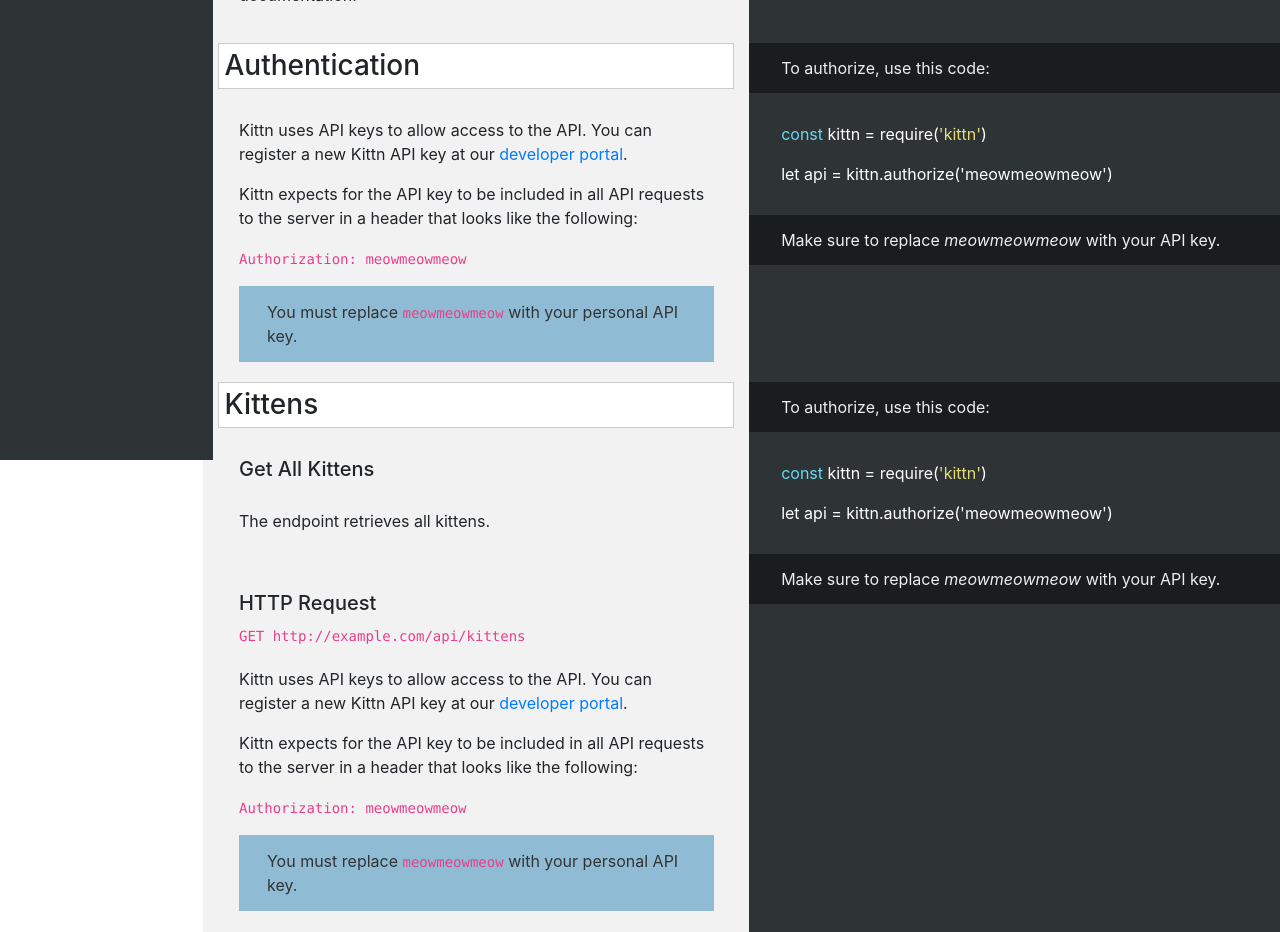
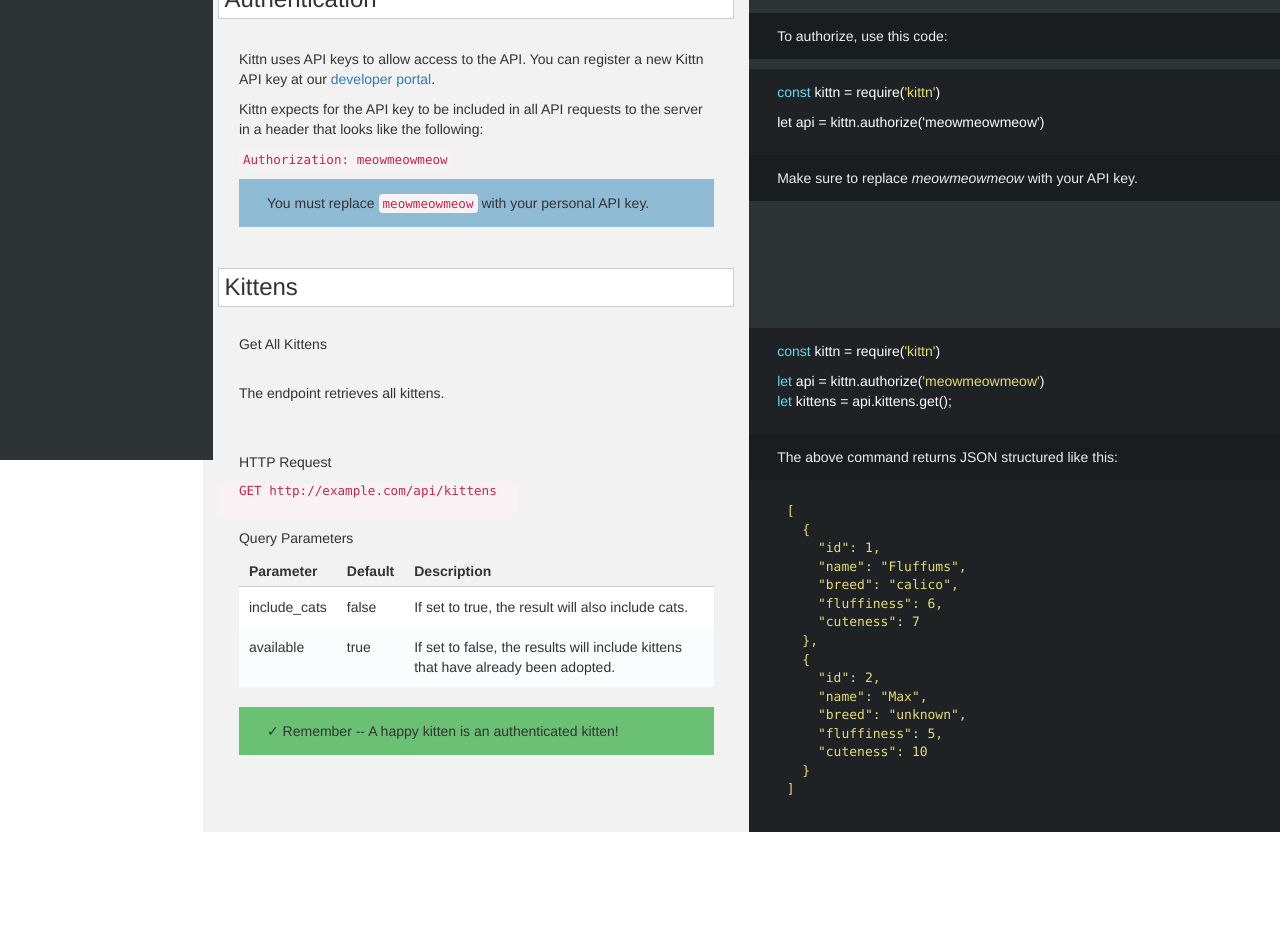
Before and after one commit to prakharcipher/signzy-task, a React (Create React App) app in the folder slate/: page / in a window 1280 px wide. Shown: the part 340-1272 px from the top of the page. After the commit the page ends 1172 px from the top, so only its background shows below. Built offline with nearby package versions, Linux system fonts and the light colour scheme.

Commit message:
JSON formate prettified and printed on slate

```diff
--- a/slate/public/index.html
+++ b/slate/public/index.html
@@ -18,6 +18,7 @@
       integrity="sha384-ggOyR0iXCbMQv3Xipma34MD+dH/1fQ784/j6cY/iJTQUOhcWr7x9JvoRxT2MZw1T"
       crossorigin="anonymous"
     />
+    <link href="https://maxcdn.bootstrapcdn.com/bootstrap/3.3.6/css/bootstrap.min.css" rel="stylesheet">
     <link rel="manifest" href="%PUBLIC_URL%/manifest.json" />
     <!--
       Notice the use of %PUBLIC_URL% in the tags above.
--- a/slate/src/components/App.jsx
+++ b/slate/src/components/App.jsx
@@ -3,11 +3,28 @@ import {Row, Col, Nav, Form, Tabs, Tab} from 'react-bootstrap';
 import MidBody from './MidBody';
 import './style.css';
 
+const data = [
+  {
+    "id": 1,
+    "name": "Fluffums",
+    "breed": "calico",
+    "fluffiness": 6,
+    "cuteness": 7
+  },
+  {
+    "id": 2,
+    "name": "Max",
+    "breed": "unknown",
+    "fluffiness": 5,
+    "cuteness": 10
+  }
+];
+
 export default class App extends Component {
 	render() {
 		return (
 				<Row>
-					<Col style={{backgroundColor: '#2E3336', color: 'white', zIndex: '30', position: 'fixed', left: '0', top: '0', height: '100vh'}} lg={2}>
+					<Col className="hidden-xs" style={{backgroundColor: '#2E3336', color: 'white', zIndex: '30', position: 'fixed', left: '0', top: '0', height: '100vh'}} lg={2}>
 						<img style={{width: '100%', display: 'block', margin: 'auto'}} alt="logo" src="https://lord.github.io/slate/images/logo.png" /><br />
 						<Form.Control style={{width: '90%', margin: 'auto', backgroundColor: '#2E3336', color: 'gray'}} type="text" placeholder="%search%" /><br/>
 						<Nav defaultActiveKey="/home" className="flex-column">
@@ -15,7 +32,6 @@ export default class App extends Component {
 						  	<li>Introduction</li>
 							  <li>Authentication</li>
 							  <li>Kittens</li>
-							  <li>Errors</li>
 						  </ul>
 						</Nav>
 					</Col>
@@ -68,8 +84,8 @@ export default class App extends Component {
 							</Col>
 							<Col style={{backgroundColor: '#2E3336', paddingLeft: '0'}} lg={6} xs={12}>
 								<div>
-									<p style={{backgroundColor: '#191D1F', color: '#EEEEEE', padding: '13px 2em'}}>To authorize, use this code:</p>
-									<div style={{padding: '13px 2em', color: 'white'}}>
+									<p style={{backgroundColor: '#191D1F', color: '#EEEEEE', padding: '13px 2em', marginTop: '10%'}}>To authorize, use this code:</p>
+									<div style={{padding: '13px 2em', color: 'white', backgroundColor: '#1E2224'}}>
 										<p><span className="keyword">const</span> kittn = require(<span className="str">'kittn'</span>)</p>
 										<p>let api = kittn.authorize('meowmeowmeow')</p>
 									</div>
@@ -84,29 +100,47 @@ export default class App extends Component {
 								<p style={{padding: '0 4% 4% 4%'}}>The endpoint retrieves all kittens.</p>
 								<h5 style={{padding: '4% 4% 0 4%'}}>HTTP Request</h5>
 								<code style={{padding: '0 4% 4% 4%'}}>GET http://example.com/api/kittens</code>
+								<br />
 								<div style={{padding: '4%'}}>
-									<p>
-										Kittn uses API keys to allow access to the API. You can register a new Kittn API key at our <a href="http://example.com/developers">developer portal</a>.
-									</p>
-									<p>
-										Kittn expects for the API key to be included in all API requests to the server in a header that looks like the following:
-									</p>
-									<p>
-										<code>Authorization: meowmeowmeow</code>
-									</p>
-									<aside className="notice">
-										You must replace <code>meowmeowmeow</code> with your personal API key.
+									<h5>Query Parameters</h5>
+									<table>
+										<thead>
+											<tr>
+												<th>Parameter</th>
+												<th>Default</th>
+												<th>Description</th>
+											</tr>
+										</thead>
+										<tbody>
+											<tr>
+												<td>include_cats</td>
+												<td>false</td>
+												<td>If set to true, the result will also include cats.</td>
+											</tr>
+											<tr>
+												<td>available</td>
+												<td>true</td>
+												<td>If set to false, the results will include kittens that have already been adopted.</td>
+											</tr>
+										</tbody>
+									</table><br />
+									<aside className="notice-green">
+										&#10003; Remember -- A happy kitten is an authenticated kitten!
 									</aside>
 								</div>
 							</Col>
 							<Col style={{backgroundColor: '#2E3336', paddingLeft: '0'}} lg={6} xs={12}>
-								<div>
-									<p style={{backgroundColor: '#191D1F', color: '#EEEEEE', padding: '13px 2em'}}>To authorize, use this code:</p>
-									<div style={{padding: '13px 2em', color: 'white'}}>
+								<div style={{marginTop: '15%'}}>
+									<div style={{padding: '13px 2em', color: 'white', backgroundColor: '#1E2224'}}>
 										<p><span className="keyword">const</span> kittn = require(<span className="str">'kittn'</span>)</p>
-										<p>let api = kittn.authorize('meowmeowmeow')</p>
+										<p><span className="keyword">let</span> api = kittn.authorize(<span className="str">'meowmeowmeow'</span>)<br /><span className="keyword">let</span> kittens = api.kittens.get();</p>
 									</div>
-									<p style={{backgroundColor: '#191D1F', color: '#EEEEEE', padding: '13px 2em'}}>Make sure to replace <em>meowmeowmeow</em> with your API key.</p>
+									<p style={{backgroundColor: '#191D1F', color: '#EEEEEE', padding: '13px 2em', margin: '0'}}>The above command returns JSON structured like this:</p>
+									<div style={{padding: '13px 2em', color: 'white', backgroundColor: '#1E2224'}}>
+										<pre style={{backgroundColor: '#1E2224', border: '0', color: '#E6DB74'}}>
+											{JSON.stringify(data, undefined, 2)}
+										</pre>
+									</div>
 								</div>
 							</Col>
 						</Row>
--- a/slate/src/components/style.css
+++ b/slate/src/components/style.css
@@ -11,3 +11,50 @@
 	background-color: #8FBCD4;
 	padding: 14px 28px;
 }
+
+.notice-green {
+	color: #333333;
+	background-color: #6AC174;
+	padding: 14px 28px;
+}
+
+thead {
+	border-collapse: collapse;
+	vertical-align: middle;
+}
+
+table {
+	border-spacing: 0;
+	border-collapse: collapse;
+}
+
+tr {
+	display: table-row;
+	vertical-align: inherit;
+}
+
+th {
+	padding: 5px 10px;
+	border-bottom: 1px solid #ccc;
+	vertical-align: bottom;
+	text-align: left;
+}
+
+td {
+	padding: 10px;
+	text-align: left;
+	vertical-align: top;
+
+}
+
+tr:nth-child(odd)>td {
+	background-color: white;
+}
+
+tr:nth-child(even)>td {
+	background-color: #fbfcfd;
+}
+
+li {
+	margin: 10px 0;
+}
```
